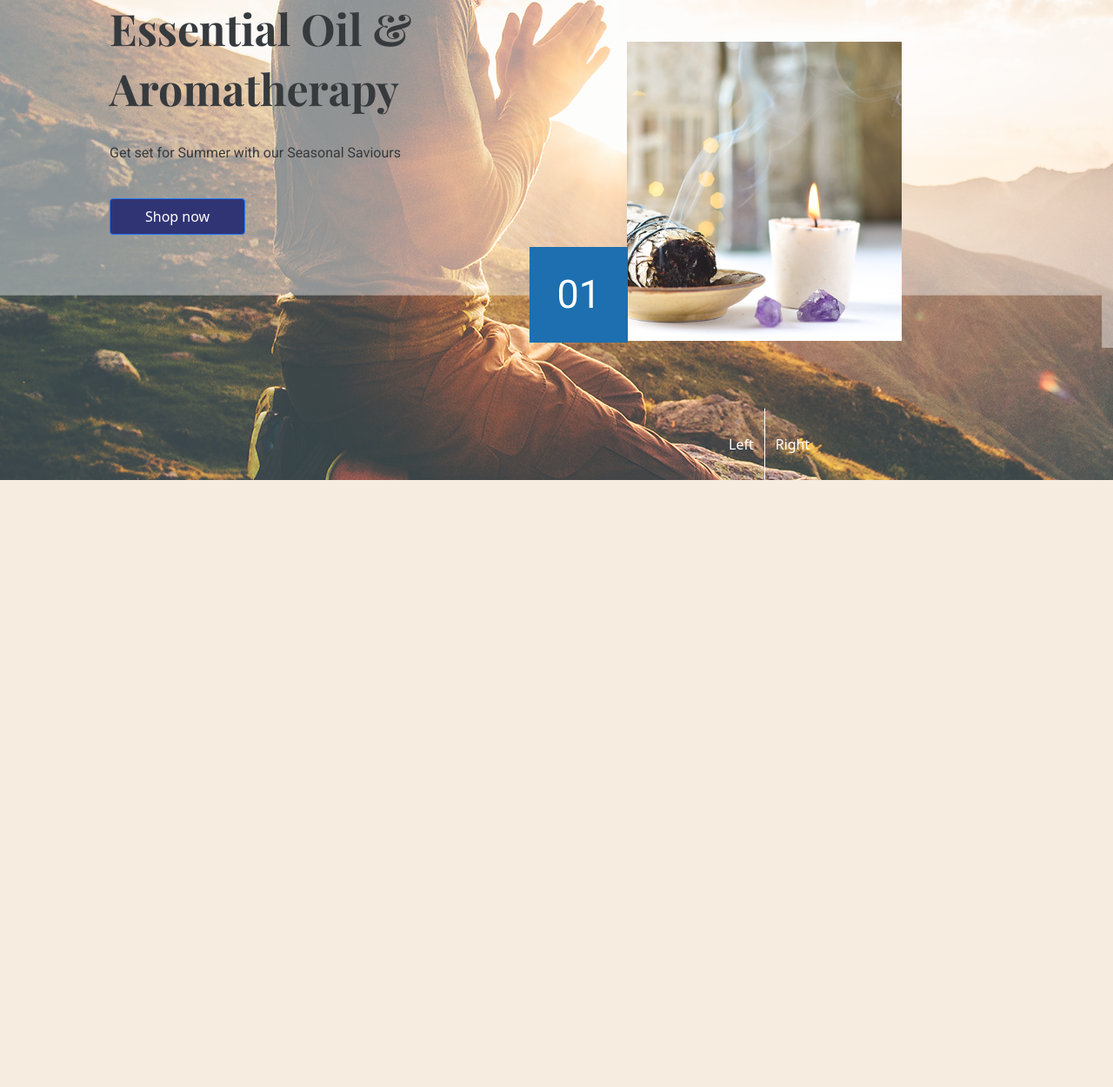
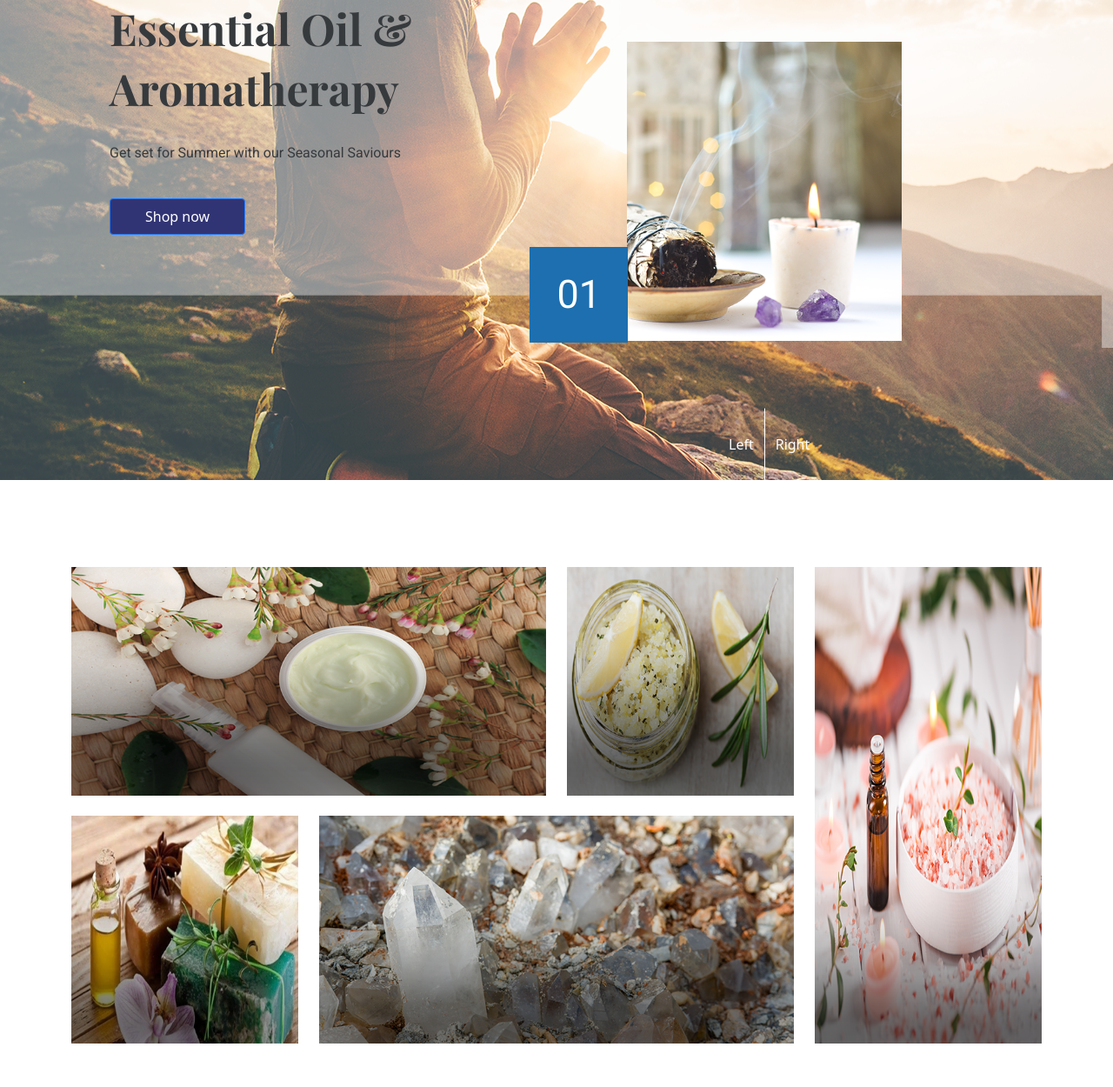
Before and after one commit to shehmirkz/bella-jean, a PHP site: page / in a window 1280 px wide. Shown: the part 371-1621 px from the top of the page at 87% size. Before the commit the page ends 923 px from the top, so only its background shows below. Run offline with PHP 8.4, Linux system fonts and the light colour scheme; some libraries are stand-ins or nearby versions.

Commit message:
second section added

```diff
--- a/index.html
+++ b/index.html
@@ -120,6 +120,38 @@
 
         </section>
 
+        <section class="grid-section">
+            <div class="container">
+                <div class="row main-gridrow">
+                    <div class="col-9">
+                            <div class="row first-gridrow">
+                                <div class="col-8">
+                                        <img class="grid-images grid-one" src="./images/grid-1.png" alt="...">
+                                </div>
+
+                                <div class="col-4">
+                                        <img class="grid-images grid-two" src="./images/grid-2.png" alt="...">
+                                </div>
+                            </div>
+
+                            <div class="row second-gridrow">
+                                <div class="col-4">
+                                        <img class="grid-images grid-three" src="./images/grid-3.png" alt="...">
+                                </div>
+                                <div class="col-8">
+                                        <img class="grid-images grid-four" src="./images/grid-4.png" alt="...">
+                                </div>
+                            </div>
+                    </div>
+
+
+                                <div class="col-3">
+                                        <img class="grid-five" src="./images/grid-5.png" alt="...">
+                                </div>
+                </div>
+            </div>
+        </section>
+
 
 
 
--- a/style.css
+++ b/style.css
@@ -131,6 +131,25 @@
     border-right: 1px solid #fff !important;
 }
 
+.grid-section {
+    padding: 100px 50px 50px 50px;
+}
+
+
+.grid-images {
+    width: 100%;
+    height: 100%;
+}
+
+
+.grid-five {
+    width: 100%;
+    height: 100%;
+}
+
+.first-gridrow {
+    margin-bottom: 23px;
+}
 
 
 
```
Also changed, not shown: images/grid-1.png, images/grid-2.png, images/grid-3.png, images/grid-4.png, images/grid-5.png.
